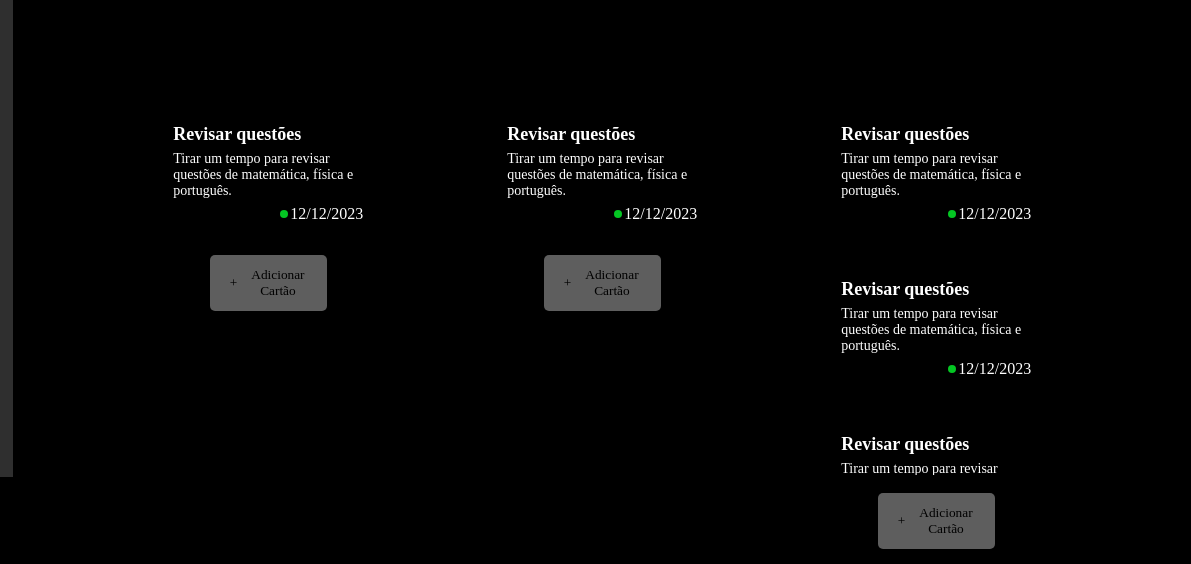
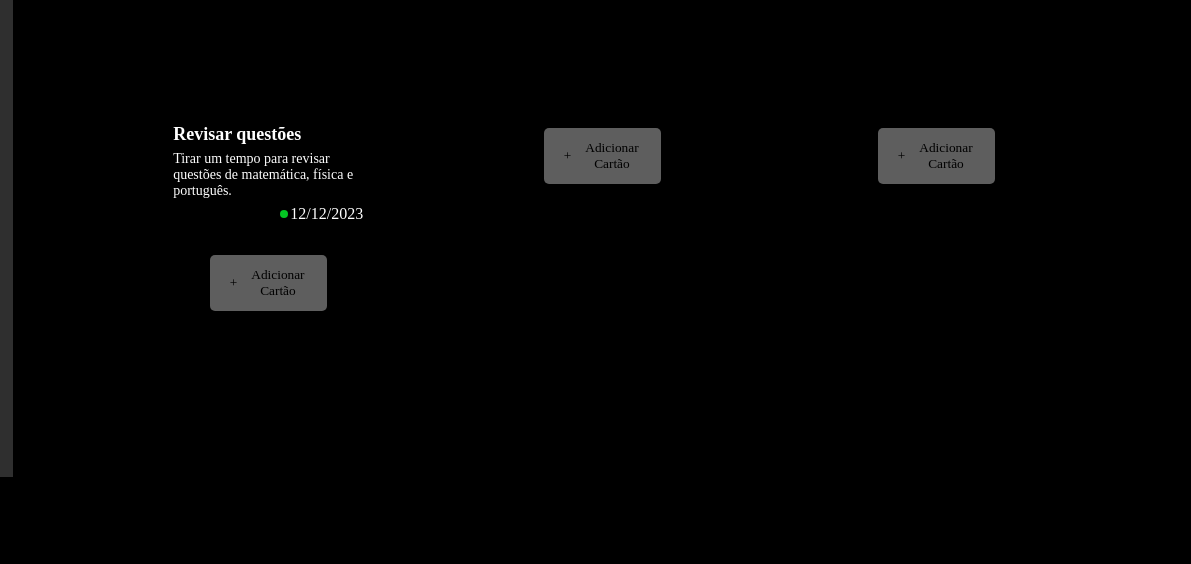
Before and after one commit to karolineterra/tasklove, a plain HTML site: page dashboard.html in a window 1280 px wide. Shown: the part 323-887 px from the top of the page, 89-1280 px from the left. Drawn offline with Linux system fonts and the light colour scheme; a web font is replaced by a local one.

Commit message:
pequenas alterações

```diff
--- a/dashboard.html
+++ b/dashboard.html
@@ -82,73 +82,13 @@
 
         <div class="quadroProgress quadro corPadrao">
           <h1 class="quadroTitulo corFontePadrao">In Progress</h1>
-          <div class="tasksSpace">
-            <div class="task">
-              <h2>Revisar questões</h2>
-              <p>
-                Tirar um tempo para revisar questões de matemática, física e
-                português.
-              </p>
-              <div class="statusDatas">
-                <div class="status"></div>
-                <span class="dataEntrega">12/12/2023</span>
-              </div>
-            </div>
-          </div>
+          <div class="tasksSpace"></div>
           <button class="adicionarCard"><span>+</span> Adicionar Cartão</button>
         </div>
 
         <div class="quadroDone quadro corPadrao">
           <h1 class="quadroTitulo corFontePadrao">Done</h1>
-          <div class="tasksSpace">
-            <div class="task">
-              <h2>Revisar questões</h2>
-              <p>
-                Tirar um tempo para revisar questões de matemática, física e
-                português.
-              </p>
-              <div class="statusDatas">
-                <div class="status"></div>
-                <span class="dataEntrega">12/12/2023</span>
-              </div>
-            </div>
-
-            <div class="task">
-              <h2>Revisar questões</h2>
-              <p>
-                Tirar um tempo para revisar questões de matemática, física e
-                português.
-              </p>
-              <div class="statusDatas">
-                <div class="status"></div>
-                <span class="dataEntrega">12/12/2023</span>
-              </div>
-            </div>
-
-            <div class="task">
-              <h2>Revisar questões</h2>
-              <p>
-                Tirar um tempo para revisar questões de matemática, física e
-                português.
-              </p>
-              <div class="statusDatas">
-                <div class="status"></div>
-                <span class="dataEntrega">12/12/2023</span>
-              </div>
-            </div>
-
-            <div class="task">
-              <h2>Revisar questões</h2>
-              <p>
-                Tirar um tempo para revisar questões de matemática, física e
-                português.
-              </p>
-              <div class="statusDatas">
-                <div class="atrasado status"></div>
-                <span class="dataEntrega">12/12/2023</span>
-              </div>
-            </div>
-          </div>
+          <div class="tasksSpace"></div>
           <button class="adicionarCard"><span>+</span> Adicionar Cartão</button>
         </div>
       </div>
--- a/js/dashboard/Modules/adicionarCartao.js
+++ b/js/dashboard/Modules/adicionarCartao.js
@@ -7,6 +7,7 @@ export default function adicionarCartao() {
         const quadro = this.closest(".quadro");
         const tasksSpace = quadro.querySelector(".tasksSpace");
 
+        // Cria um formulário para o novo cartão
         const formulario = document.createElement("form");
         formulario.innerHTML = `
             <input type="text" name="nome" placeholder="Nome do Cartão" required />
@@ -16,19 +17,28 @@ export default function adicionarCartao() {
             <button type="submit">Adicionar Cartão</button>
           `;
 
+        // Adiciona o formulário ao quadro
         tasksSpace.appendChild(formulario);
 
+        // Adiciona um ouvinte de evento para o envio do formulário
         formulario.addEventListener("submit", function (event) {
           event.preventDefault();
 
+          // Recupera os valores do formulário
           const nome = this.querySelector('[name="nome"]').value;
           const descricao = this.querySelector('[name="descricao"]').value;
           const prazo = this.querySelector('[name="prazo"]').value;
 
+          // Cria um novo cartão com os valores do formulário
           const novoCartao = criarCartao(nome, descricao, prazo);
 
+          // Adiciona ouvintes de evento ao cartão recém-criado
+          adicionarOuvintesCartao(novoCartao);
+
+          // Adiciona o novo cartão à lista de tarefas
           tasksSpace.insertBefore(novoCartao, formulario);
 
+          // Remove o formulário
           tasksSpace.removeChild(formulario);
         });
       });
@@ -38,8 +48,10 @@ export default function adicionarCartao() {
       const cartao = document.createElement("div");
       cartao.classList.add("task");
 
+      // Formata a data do prazo
       const prazoFormatado = formatarData(prazo);
 
+      // Adiciona conteúdo ao cartão com base nos valores fornecidos
       cartao.innerHTML = `
           <h2>${nome}</h2>
           <p>${descricao}</p>
@@ -51,56 +63,18 @@ export default function adicionarCartao() {
           </div>
         `;
 
+      return cartao;
+    }
+
+    function adicionarOuvintesCartao(cartao) {
+      // Torna o cartão arrastável
       cartao.draggable = true;
 
+      // Adiciona um ouvinte de evento para o início do arrastar
       cartao.addEventListener("dragstart", function (event) {
         event.dataTransfer.setData("text/plain", cartao.id);
       });
-
-      return cartao;
     }
-
-    const quadros = document.querySelectorAll(".quadro");
-    quadros.forEach((quadro) => {
-      quadro.addEventListener("dragover", function (event) {
-        event.preventDefault();
-      });
-
-      quadro.addEventListener("drop", function (event) {
-        event.preventDefault();
-        const cartaoId = event.dataTransfer.getData("text/plain");
-        const cartao = document.getElementById(cartaoId);
-
-        this.querySelector(".tasksSpace").appendChild(cartao);
-      });
-
-      const exclusao = document.createElement("div");
-      exclusao.classList.add("exclusao");
-      exclusao.innerHTML = "X";
-      quadro.appendChild(exclusao);
-
-      exclusao.addEventListener("dragover", function (event) {
-        event.preventDefault();
-        this.classList.add("hovered");
-      });
-
-      exclusao.addEventListener("dragleave", function () {
-        this.classList.remove("hovered");
-      });
-
-      exclusao.addEventListener("drop", function (event) {
-        event.preventDefault();
-        this.classList.remove("hovered");
-
-        const cartaoId = event.dataTransfer.getData("text/plain");
-
-        const cartao = document.getElementById(cartaoId);
-
-        if (cartao && cartao.parentNode) {
-          cartao.parentNode.removeChild(cartao);
-        }
-      });
-    });
 
     function formatarData(data) {
       const options = { day: "2-digit", month: "2-digit", year: "2-digit" };
@@ -120,6 +94,7 @@ export default function adicionarCartao() {
       let mes = hoje.getMonth() + 1;
       let dia = hoje.getDate();
 
+      // Adiciona um zero à frente do mês ou dia se for menor que 10
       mes = mes < 10 ? `0${mes}` : mes;
       dia = dia < 10 ? `0${dia}` : dia;
 
```
Lines whose indentation alone changed are shown as unchanged.
